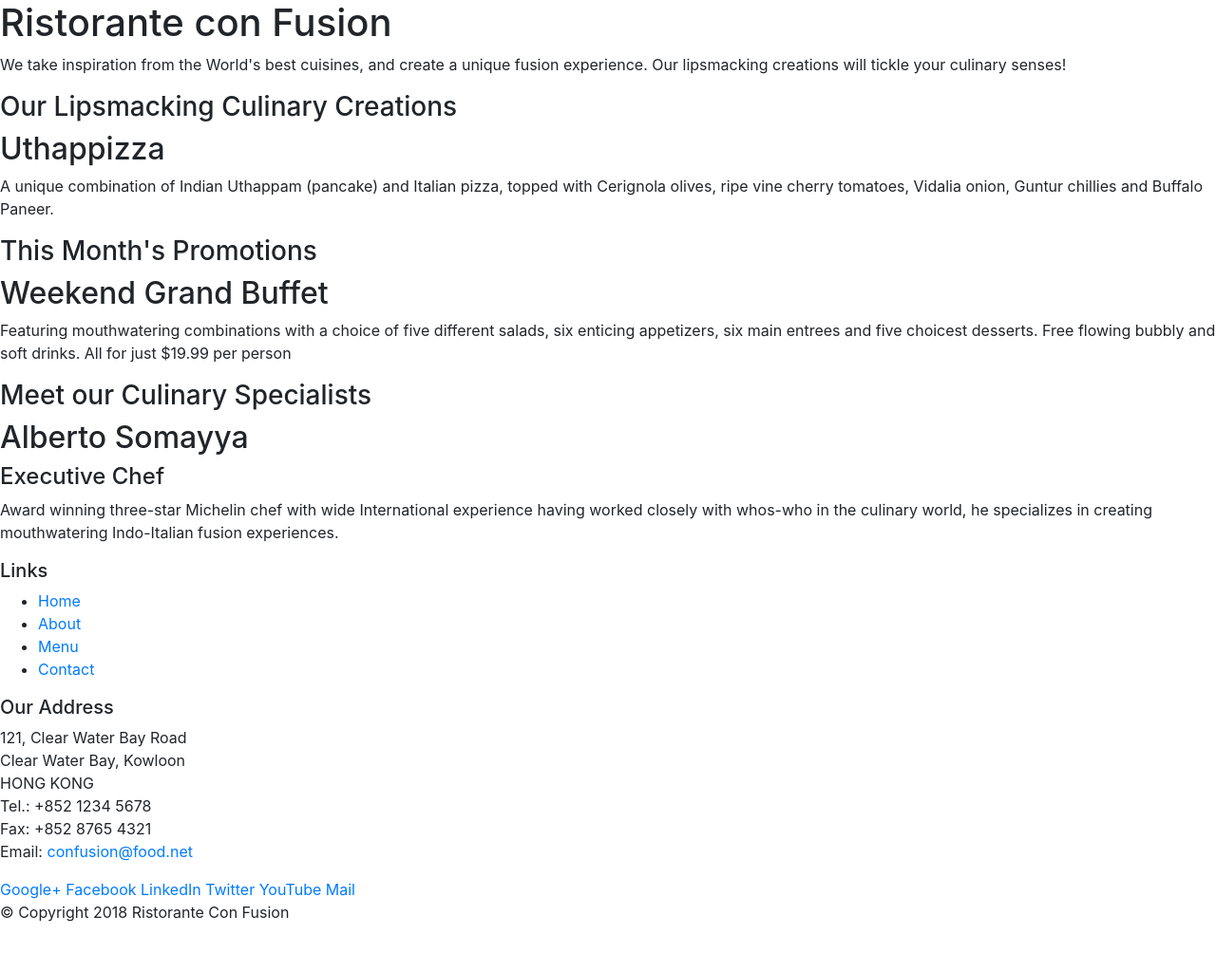
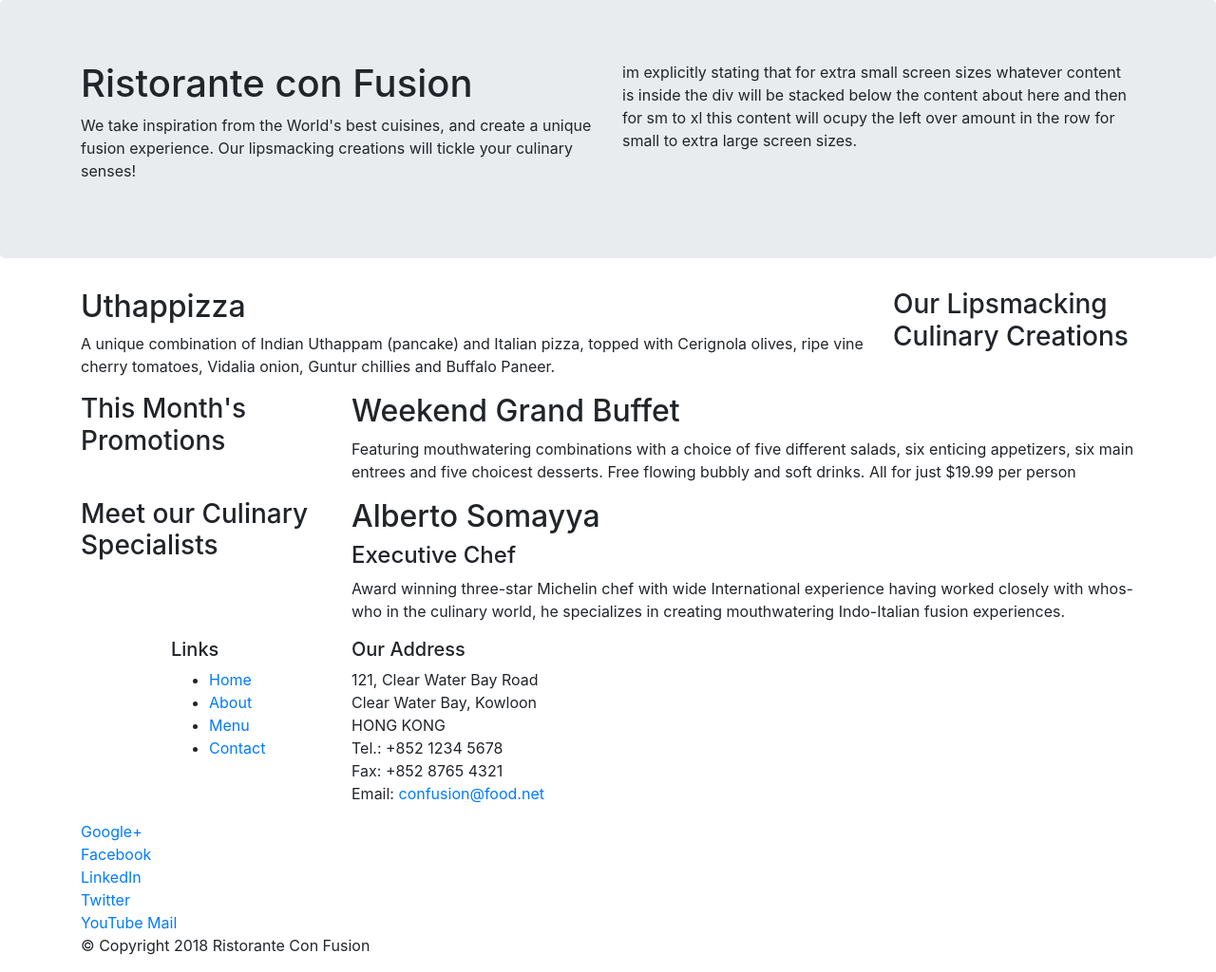
Before and after one commit to fsuleman2/restaurant_site, a website: page index.html in a window 1280 px wide. Shown: the whole page at 95% size. Before the commit the page ends 989 px from the top, so only its background shows below. Drawn offline with nearby package versions, Linux system fonts and the light colour scheme.

Commit message:
Bootstrap Grid part 1

```diff
--- a/index.html
+++ b/index.html
@@ -14,46 +14,47 @@
 
 <body>
 
-    <header>
-        <div>
-            <div>
-                <div>
+    <header class="jumbotron">
+        <div class="container">
+            <div class="row">
+                <div class="col-12 col-sm-6">
                     <h1>Ristorante con Fusion</h1>
                     <p>We take inspiration from the World's best cuisines, and create a unique fusion experience. Our lipsmacking creations will tickle your culinary senses!</p>
                 </div>
-                <div>
+                <div class="col-12 col-sm">
+                    im explicitly stating that for extra small screen sizes whatever content is inside the div will be stacked below the content about here and then for sm to xl this content will ocupy the left over amount in the row for small to extra large screen sizes.
                 </div>
             </div>
         </div>
     </header>
 
-    <div>
-        <div>
-            <div>
+    <div class="container">
+        <div class="row">
+            <div class="col-12 col-sm-4 order-sm-last col-md-3">
                 <h3>Our Lipsmacking Culinary Creations</h3>
             </div>
-            <div>
+            <div class="col col-sm col-md">
                 <h2>Uthappizza</h2>
                 <p>A unique combination of Indian Uthappam (pancake) and Italian pizza, topped with Cerignola olives, ripe vine cherry tomatoes, Vidalia onion, Guntur chillies and Buffalo Paneer.</p>
             </div>
         </div>
 
 
-        <div>
-            <div>
+        <div class="row">
+            <div class="col-12 col-sm-4  order-sm-first col-md-3">
                 <h3>This Month's Promotions</h3>
             </div>
-            <div>
+            <div class="col col-sm col-md">
                 <h2>Weekend Grand Buffet</h2>
                 <p>Featuring mouthwatering combinations with a choice of five different salads, six enticing appetizers, six main entrees and five choicest desserts. Free flowing bubbly and soft drinks. All for just $19.99 per person </p>
             </div>
         </div>
 
-        <div>
-            <div>
+        <div class="row">
+            <div class="col-12 col-sm-4 col-md-3">
                 <h3>Meet our Culinary Specialists</h3>
             </div>
-            <div>
+            <div class="col col-sm col-md">
                 <h2>Alberto Somayya</h2>
                 <h4>Executive Chef</h4>
                 <p>Award winning three-star Michelin chef with wide International experience having worked closely with whos-who in the culinary world, he specializes in creating mouthwatering Indo-Italian fusion experiences. </p>
@@ -62,9 +63,9 @@
     </div>
 
     <footer>
-        <div>
-            <div>
-                <div>
+        <div class="container">
+            <div class="row">
+                <div class="col-4 offset-1 col-sm-2">
                     <h5>Links</h5>
                     <ul>
                         <li><a href="#">Home</a></li>
@@ -73,7 +74,7 @@
                         <li><a href="#">Contact</a></li>
                     </ul>
                 </div>
-                <div>
+                <div class="col-7 col-sm-5">
                     <h5>Our Address</h5>
                     <address>
 		              121, Clear Water Bay Road<br>
@@ -85,7 +86,7 @@
 		           </address>
                 </div>
                 <div>
-                    <div>
+                    <div class="col-12 col-sm-4">
                         <a href="http://google.com/+">Google+</a>
                         <a href="http://www.facebook.com/profile.php?id=">Facebook</a>
                         <a href="http://www.linkedin.com/in/">LinkedIn</a>
@@ -95,8 +96,8 @@
                     </div>
                 </div>
            </div>
-           <div>
-                <div>
+           <div class="row">
+                <div class="col-auto">
                     <p>© Copyright 2018 Ristorante Con Fusion</p>
                 </div>
            </div>
```
